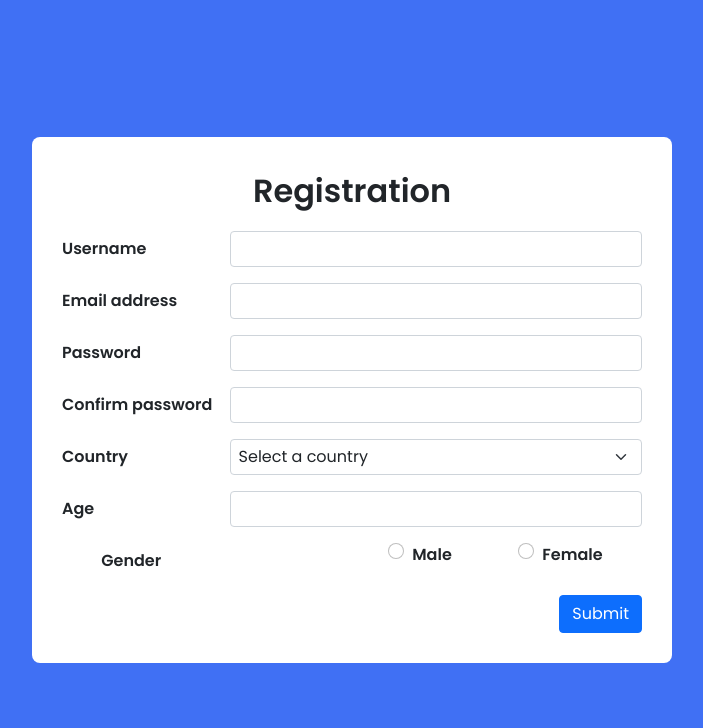
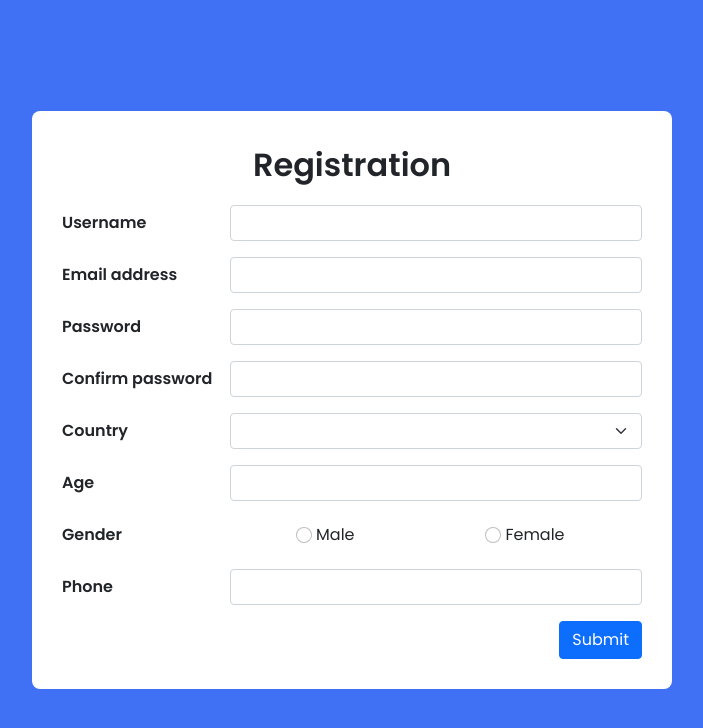
Before and after one commit to LuytBui/Module5_Lesson6_Task_Register-And-Login, an Angular app: page / in a window 1280 px wide. Shown: the top 728 px of the page, without its empty margins (288-991 px from the left). Built offline with nearby package versions, Linux system fonts and the light colour scheme.

Commit message:
them validate

```diff
--- /dev/null
+++ b/src/app/IRegister.ts
@@ -0,0 +1,9 @@
+export interface IRegister {
+  username?: string;
+  email?: string;
+  password?: string;
+  confirmPassword?: string;
+  country?: string;
+  age?: number;
+  gender?: string;
+}
--- a/src/app/register-and-login/register/register.component.css
+++ b/src/app/register-and-login/register/register.component.css
@@ -36,19 +36,26 @@
   align-items: center;
 }
 
-.form-row label {
+.form-row .form-label {
   font-weight: 600;
   height: 50%;
   width: 38%;
 }
 
-.form-check-inline {
+.radio-group {
+  display: flex;
+  align-items: center;
+  gap: 4px;
+}
+
+.radio-group div {
   height: 50%;
 }
 
 .form-row > * {
   margin: auto;
   height: 36px;
+  /*border: 1px solid black;*/
 }
 
 .form-row input, .form-row select {
@@ -65,3 +72,9 @@ button[type='submit'] {
   margin-left: auto;
   margin-right: 0;
 }
+
+.form-check-inline {
+  display: flex;
+  justify-content: space-around;
+  width: 90%;
+}
--- a/src/app/register-and-login/register/register.component.html
+++ b/src/app/register-and-login/register/register.component.html
@@ -1,48 +1,67 @@
 <div class="container-full-screen">
   <div class="container-form">
-    <form>
+    <form [formGroup]="registerForm" (ngSubmit)="submitForm()">
       <div class="mb-3 d-flex justify-content-center">
         <span class="tittle">Registration</span>
       </div>
       <div class="mb-3">
         <div class="form-row">
           <label for="input-username" class="form-label">Username</label>
-          <input type="text" class="form-control" id="input-username">
+          <input type="text" class="form-control" id="input-username" formControlName="username">
+        </div>
+        <div class="error-message"
+              [hidden]="usernameControl.valid || usernameControl.pristine"
+        >
+          <p *ngIf="usernameControl.errors?.require">Username is required</p>
+          <p *ngIf="usernameControl.errors?.minlength">Username must longer than 6 characters</p>
+          <p *ngIf="usernameControl.errors?.maxlength">Username must shorter than 20 characters</p>
         </div>
       </div>
       <div class="mb-3">
         <div class="form-row">
           <label for="input-email" class="form-label">Email address</label>
-          <input type="email" class="form-control" id="input-email">
+          <input type="email" class="form-control" id="input-email" formControlName="email">
+        </div>
+        <div class="error-message"
+             [hidden]="emailControl.valid || emailControl.pristine"
+        >
+          <p *ngIf="emailControl.errors?.require">Email is required</p>
+          <p *ngIf="emailControl.errors?.invalidEmail">Not a valid email</p>
         </div>
       </div>
       <div class="mb-3">
         <div class="form-row">
           <label for="input-password" class="form-label">Password</label>
-          <input type="password" class="form-control" id="input-password">
+          <input type="password" class="form-control" id="input-password" formControlName="password">
         </div>
       </div>
       <div class="mb-3">
         <div class="form-row">
           <label for="input-confirm-password" class="form-label">Confirm password</label>
-          <input type="password" class="form-control" id="input-confirm-password">
+          <input type="password" class="form-control" id="input-confirm-password" formControlName="confirmPassword">
         </div>
       </div>
       <div class="mb-3">
         <div class="form-row">
           <label for="select-country" class="form-label">Country</label>
-          <select name="country" id="select-country" class="form-select">
+          <select name="country" id="select-country" class="form-select" formControlName="country">
             <option selected disabled>Select a country</option>
             <option value="Việt Nam">Việt Nam</option>
-            <option value="Việt Nam">Việt Nam</option>
-            <option value="Việt Nam">Việt Nam</option>
+            <option value="Trung Quốc">Trung Quốc</option>
+            <option value="Zimbabue">Zimbabue</option>
           </select>
         </div>
       </div>
       <div class="mb-3">
         <div class="form-row">
           <label for="input-age" class="form-label">Age</label>
-          <input type="number" class="form-control" id="input-age">
+          <input type="number" class="form-control" id="input-age" formControlName="age">
+        </div>
+        <div class="error-message"
+             [hidden]="ageControl.valid || ageControl.pristine"
+        >
+          <p *ngIf="ageControl.errors?.require">Age is required</p>
+          <p *ngIf="ageControl.errors?.min">Age must be greater than 18</p>
         </div>
       </div>
       <div class="mb-3">
@@ -50,14 +69,26 @@
           <label class="form-label">Gender</label>
           <div class="form-check form-check-inline">
             <div class="radio-group">
-              <input class="form-check-input" type="radio" name="gender" id="radio-gender-male" value="male">
+              <input class="form-check-input" type="radio" formControlName="gender" id="radio-gender-male" value="male">
               <label class="form-check-label" for="radio-gender-male">Male</label>
             </div>
+            <div class="radio-group">
+              <input class="form-check-input" type="radio" formControlName="gender" id="radio-gender-female" value="female">
+              <label class="form-check-label" for="radio-gender-female">Female</label>
+            </div>
           </div>
-          <div class="form-check form-check-inline">
-            <input class="form-check-input" type="radio" name="gender" id="gender-radio-female" value="female">
-            <label class="form-check-label" for="gender-radio-female">Female</label>
-          </div>
+        </div>
+      </div>
+      <div class="mb-3">
+        <div class="form-row">
+          <label for="input-phone" class="form-label">Phone</label>
+          <input type="text" class="form-control" id="input-phone" formControlName="phone">
+        </div>
+        <div class="error-message"
+             [hidden]="phoneControl.valid || phoneControl.pristine"
+        >
+          <p *ngIf="phoneControl.errors?.require">Phone is required</p>
+          <p *ngIf="phoneControl.errors?.invalidPhone">Not a valid phone number</p>
         </div>
       </div>
       <div class="flex-end">
--- a/src/app/register-and-login/register/register.component.ts
+++ b/src/app/register-and-login/register/register.component.ts
@@ -1,4 +1,7 @@
-import { Component, OnInit } from '@angular/core';
+import {Component, EventEmitter, OnInit} from '@angular/core';
+import {FormControl, FormGroup, ReactiveFormsModule, Validators} from '@angular/forms';
+import {IRegister} from '../../IRegister';
+import {CustomValidatorService} from '../../service/custom-validator.service';
 
 @Component({
   selector: 'app-register',
@@ -7,9 +10,59 @@ import { Component, OnInit } from '@angular/core';
 })
 export class RegisterComponent implements OnInit {
 
-  constructor() { }
+  registerForm = new FormGroup({
+    username: new FormControl('',
+      [Validators.required, Validators.minLength(6), Validators.maxLength(20)]),
+    email: new FormControl('', [this.customValidator.validEmailFn()]),
+    password: new FormControl('', []),
+    confirmPassword: new FormControl('', []),
+    country: new FormControl('', []),
+    age: new FormControl('', [Validators.min(18)]),
+    gender: new FormControl('', []),
+    phone: new FormControl('', [this.customValidator.validatePhoneFn()]),
+  });
+
+  constructor(private customValidator: CustomValidatorService) {
+  }
 
   ngOnInit() {
   }
 
+  submitForm() {
+    console.log(this.registerForm.value);
+    console.log(this.registerForm);
+  }
+
+
+  get usernameControl() {
+    return this.registerForm.get('username');
+  }
+
+  get emailControl() {
+    return this.registerForm.get('email');
+  }
+
+  get passwordControl() {
+    return this.registerForm.get('password');
+  }
+
+  get confirmPasswordControl() {
+    return this.registerForm.get('confirmPassword');
+  }
+
+  get countryControl() {
+    return this.registerForm.get('country');
+  }
+
+  get genderControl() {
+    return this.registerForm.get('gender');
+  }
+
+  get ageControl() {
+    return this.registerForm.get('age');
+  }
+  get phoneControl() {
+    return this.registerForm.get('phone');
+  }
+
 }
--- /dev/null
+++ b/src/app/service/custom-validator.service.ts
@@ -0,0 +1,49 @@
+import {Injectable} from '@angular/core';
+import {AbstractControl, ValidatorFn} from '@angular/forms';
+
+@Injectable({
+  providedIn: 'root'
+})
+export class CustomValidatorService {
+  emailRegex = RegExp(
+    /^[a-zA-Z0-9.!#$%&’*+/=?^_`{|}~-]+@[a-zA-Z0-9-]+(?:\.[a-zA-Z0-9-]+)*$/
+  );
+  phoneRegex = RegExp(
+    /^\+84\d{9,10}$/
+  );
+
+  constructor() {
+  }
+
+  validEmailFn() {
+    return (control: AbstractControl): { [key: string]: any } => {
+      if (!control.value) {
+        return null;
+      }
+      const valid = this.emailRegex.test(control.value);
+      return valid ? null : { invalidEmail: true };
+    };
+
+  }
+
+  validatePhoneFn() {
+    return (control: AbstractControl): { [key: string]: any } => {
+      if (!control.value) {
+        return null;
+      }
+      const valid = this.phoneRegex.test(control.value);
+      return valid ? null : {invalidPhone: true};
+    };
+  }
+
+  patternValidator(regExp: RegExp): ValidatorFn {
+    return (control: AbstractControl): { [key: string]: any } => {
+      if (!control.value) {
+        return null;
+      }
+      const valid = regExp.test(control.value);
+      return valid ? null : {invalidPassword: true};
+    };
+  }
+
+}
```
Also changed, not shown: src/app/app.module.ts (+7 -4 lines), 1 other file (tests, documents, lock files or other folders).
